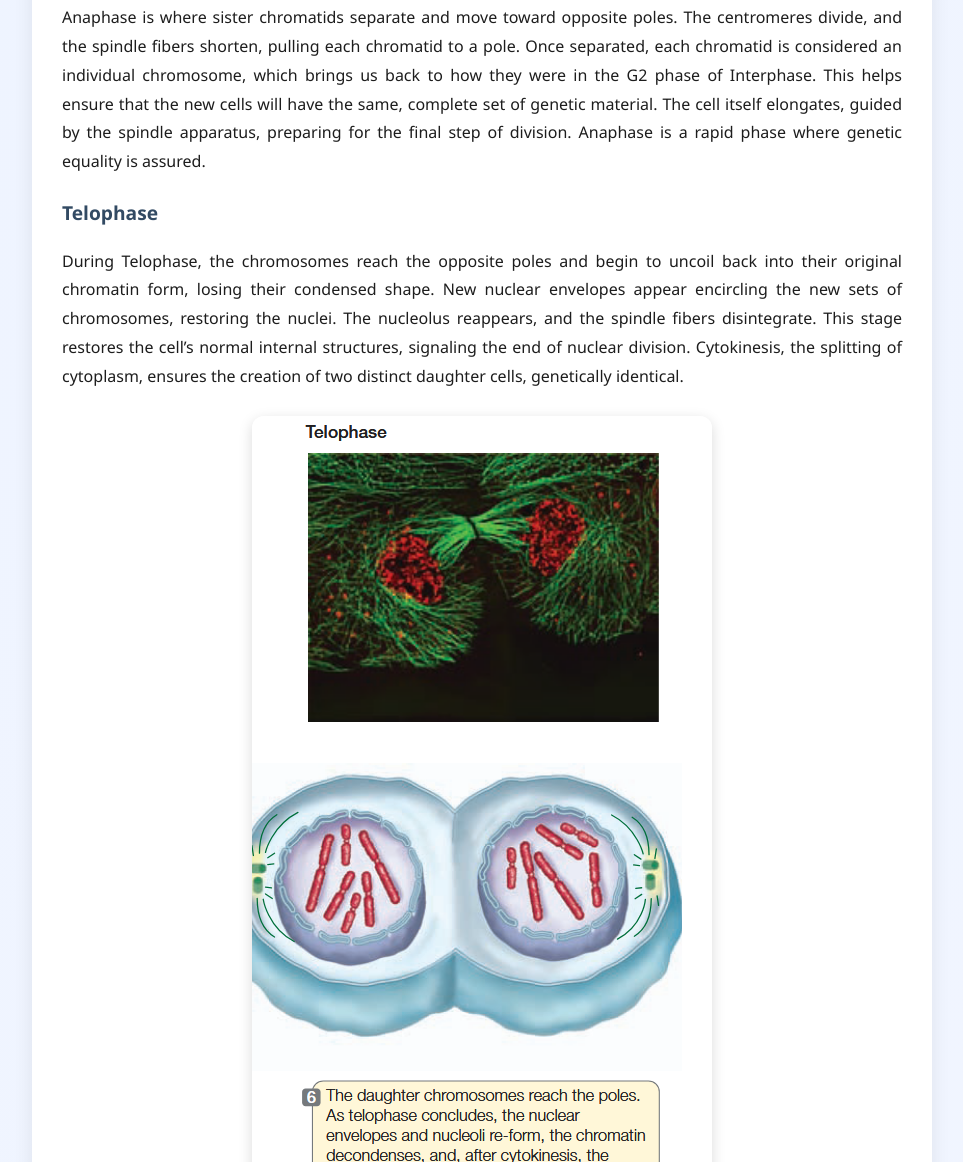
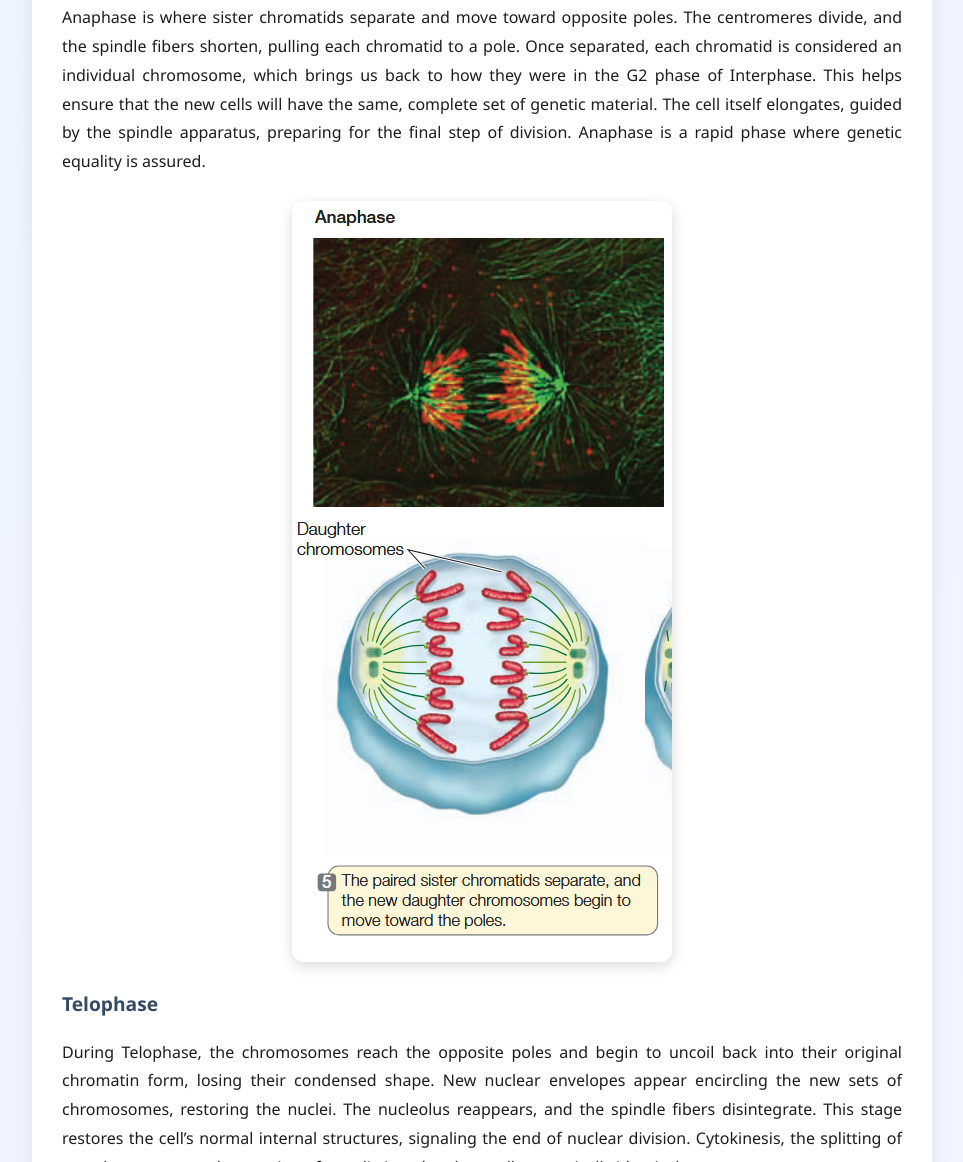
Before and after one commit to KHAJOU-ABDELLAH/KHAJOU-ABDELLAH.github.io, a plain HTML site: page index.html in a window 1280 px wide. Shown: the part 5867-7029 px from the top of the page, without its empty margins (158-1121 px from the left). Drawn offline with Linux system fonts and the light colour scheme.

Commit message:
Update index.html

```diff
--- a/index.html
+++ b/index.html
@@ -253,6 +253,7 @@
         Anaphase is where sister chromatids separate and move toward opposite poles. The centromeres divide, and the spindle fibers shorten, pulling each chromatid to a pole. Once separated, each chromatid is considered an individual chromosome, which brings us back to how they were in the G2 phase of Interphase. This helps ensure that the new cells will have the same, complete set of genetic material. The cell itself elongates, guided by the spindle apparatus, preparing for the final step of division. Anaphase is a rapid phase where genetic equality is assured.
       </p>
 
+      <img src="Screenshot 2025-11-12 114753.png" alt="Anaphase diagram" />
       <h4>Telophase</h4>
       <p>
         During Telophase, the chromosomes reach the opposite poles and begin to uncoil back into their original chromatin form, losing their condensed shape. New nuclear envelopes appear encircling the new sets of chromosomes, restoring the nuclei. The nucleolus reappears, and the spindle fibers disintegrate. This stage restores the cell’s normal internal structures, signaling the end of nuclear division. Cytokinesis, the splitting of cytoplasm, ensures the creation of two distinct daughter cells, genetically identical.
```
